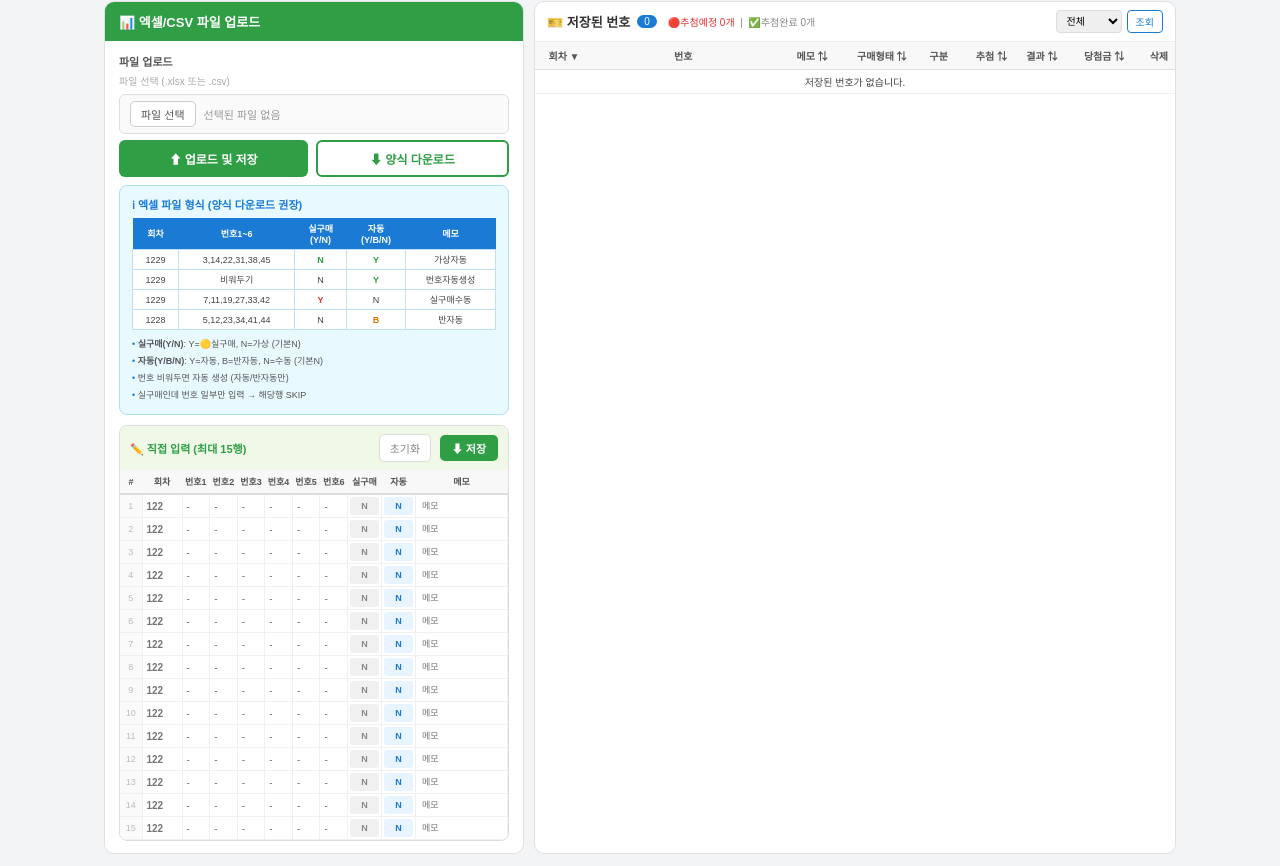
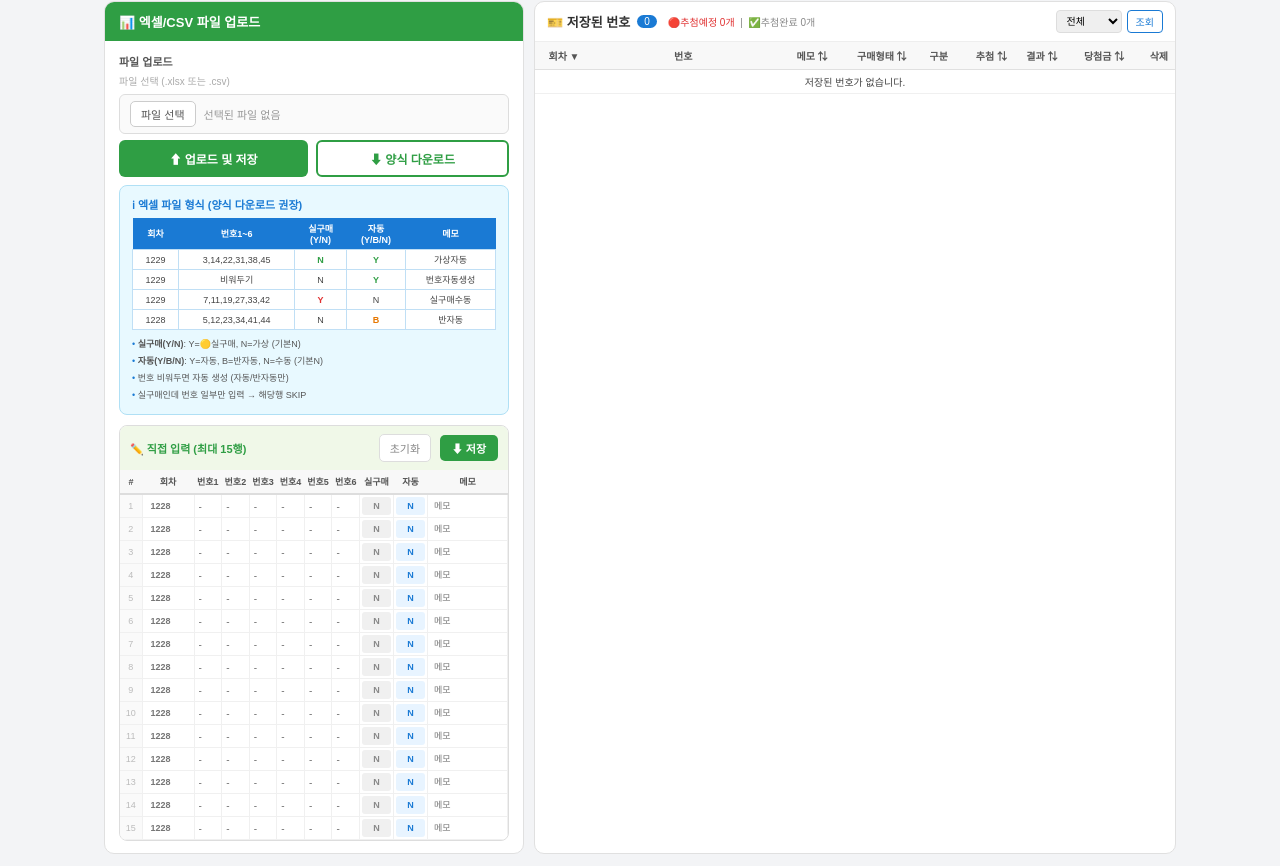
Before and after one commit to mylottolab/my-lotto-lab, a plain HTML site: page excel_upload.html in a window 1280 px wide. Shown: the part 55-921 px from the top of the page. Drawn offline with Linux system fonts and the light colour scheme.

Commit message:
Add files via upload

```diff
--- a/excel_upload.html
+++ b/excel_upload.html
@@ -62,7 +62,7 @@ body{background:#f3f4f6;font-size:13px;}
 .tb-auto-y{background:#e8fff0;color:#2f9e44;}
 .tb-auto-b{background:#fff3e0;color:#e67700;}
 /* 회차 입력 */
-.round-cell input{width:100%;border:none;padding:3px 2px;font-size:10px;text-align:center;background:transparent;outline:none;font-weight:700;}
+.round-cell input{width:100%;border:none;padding:2px 1px;font-size:9px;text-align:center;background:transparent;outline:none;font-weight:700;}
 .round-cell input:focus{background:#fff8e1;}
 .memo-cell input{width:100%;border:none;padding:3px 4px;font-size:9px;background:transparent;outline:none;color:#888;}
 /* 오른쪽 테이블 */
@@ -146,8 +146,8 @@ table.list tr.pre-draw td{background:#fff8e1;}
         <div style="overflow-x:auto;">
         <table class="dgrid" id="directGrid">
           <thead><tr>
-            <th style="width:20px;">#</th>
-            <th style="width:40px;">회차</th>
+            <th style="width:22px;">#</th>
+            <th style="width:52px;">회차</th>
             <th style="width:26px;">번호1</th>
             <th style="width:26px;">번호2</th>
             <th style="width:26px;">번호3</th>
```
